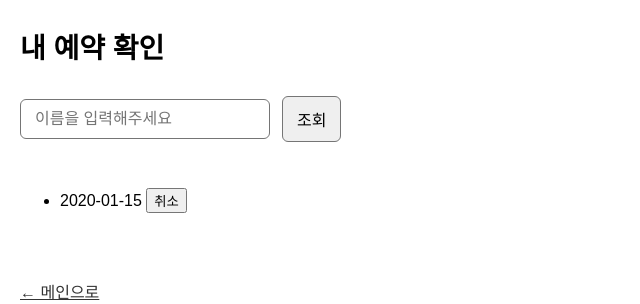
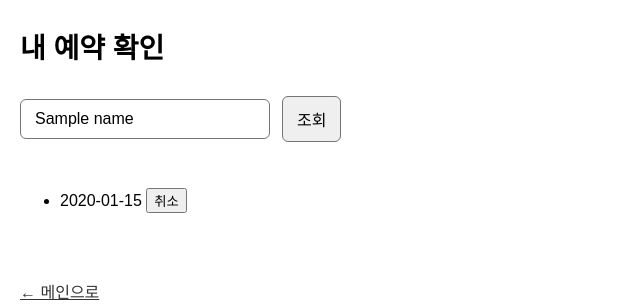
Before and after one commit to baekmingyu1/my-reservation-app, a Flask app: template templates/my.html in a window 1280 px wide. Shown: the part 143-447 px from the top of the page, without its empty margins (0-640 px from the left). Run offline with Flask 3, Linux system fonts and the light colour scheme; the template is opened without the code that fills it: most values are stand-ins (such as "Sample title", 1, 10 or a date in 2020); some libraries are stand-ins or nearby versions.

Commit message:
cancel bug fix1

```diff
--- a/app.py
+++ b/app.py
@@ -120,17 +120,20 @@ def index():
     return render_template('index.html', timeslots=slots, message=message)
 
 @app.route('/my', methods=['GET', 'POST'])
-def my_reservations():
+def my():
+    name = request.form.get('name')
     reservations = []
-    if request.method == 'POST':
-        name = request.form.get('name')
+
+    if name:
         conn = psycopg2.connect(DATABASE_URL)
         cur = conn.cursor(cursor_factory=RealDictCursor)
-        cur.execute("SELECT timeslot FROM reservations WHERE name = %s", (name,))
+        cur.execute("SELECT * FROM reservations WHERE name = %s ORDER BY created_at", (name,))
         reservations = cur.fetchall()
         cur.close()
         conn.close()
-    return render_template('my.html', reservations=reservations)
+
+    return render_template("my.html", name=name, reservations=reservations)
+
 
 # @app.route('/cancel', methods=['GET', 'POST'])
 # def cancel():
@@ -152,23 +155,31 @@ def cancel_reservation():
     name = request.form.get('name')
     timeslot = request.form.get('timeslot')
 
-    if not name or not timeslot:
-        return render_template("my.html", message="❌ 이름 또는 시간 정보가 누락되었습니다.", reservations=[])
+    message = ""
+    reservations = []
 
-    conn = psycopg2.connect(DATABASE_URL)
-    cur = conn.cursor()
-    cur.execute("DELETE FROM reservations WHERE name = %s AND timeslot = %s", (name, timeslot))
-    deleted = cur.rowcount
-    conn.commit()
-    cur.close()
-    conn.close()
+    if name and timeslot:
+        conn = psycopg2.connect(DATABASE_URL)
+        cur = conn.cursor(cursor_factory=RealDictCursor)
+        cur.execute("DELETE FROM reservations WHERE name = %s AND timeslot = %s", (name, timeslot))
+        deleted = cur.rowcount
+        conn.commit()
 
-    if deleted == 0:
-        message = "❌ 해당 예약 정보를 찾을 수 없습니다."
+        cur.execute("SELECT * FROM reservations WHERE name = %s ORDER BY created_at", (name,))
+        reservations = cur.fetchall()
+
+        cur.close()
+        conn.close()
+
+        if deleted:
+            message = f"✅ {name}님의 {timeslot} 예약이 취소되었습니다."
+        else:
+            message = "❌ 해당 예약을 찾을 수 없습니다."
     else:
-        message = f"✅ {name}님의 {timeslot} 예약이 취소되었습니다."
+        message = "❌ 이름 또는 시간 정보가 누락되었습니다."
 
-    return render_template("my.html", message=message, reservations=[])
+    return render_template("my.html", message=message, name=name, reservations=reservations)
+
 
 
 
--- a/templates/my.html
+++ b/templates/my.html
@@ -5,7 +5,8 @@
     <div class="title">내 예약 확인</div>
 
     <form method="post" class="name-row">
-        <input class="input-box" name="name" placeholder="이름을 입력해주세요" required style="min-width: 180px;">
+        <input class="input-box" name="name" placeholder="이름을 입력해주세요" required
+               value="{{ name or '' }}" style="min-width: 180px;">
         <button class="input-box" style="width: auto;">조회</button>
     </form>
 
@@ -15,7 +16,7 @@
                 <li>
                     {{ r.timeslot }}
                     <form method="post" action="/cancel_reservation" style="display:inline;">
-                        <input type="hidden" name="name" value="{{ r.name }}">
+                        <input type="hidden" name="name" value="{{ name }}">
                         <input type="hidden" name="timeslot" value="{{ r.timeslot }}">
                         <button type="submit" class="delete-btn">취소</button>
                     </form>
```
